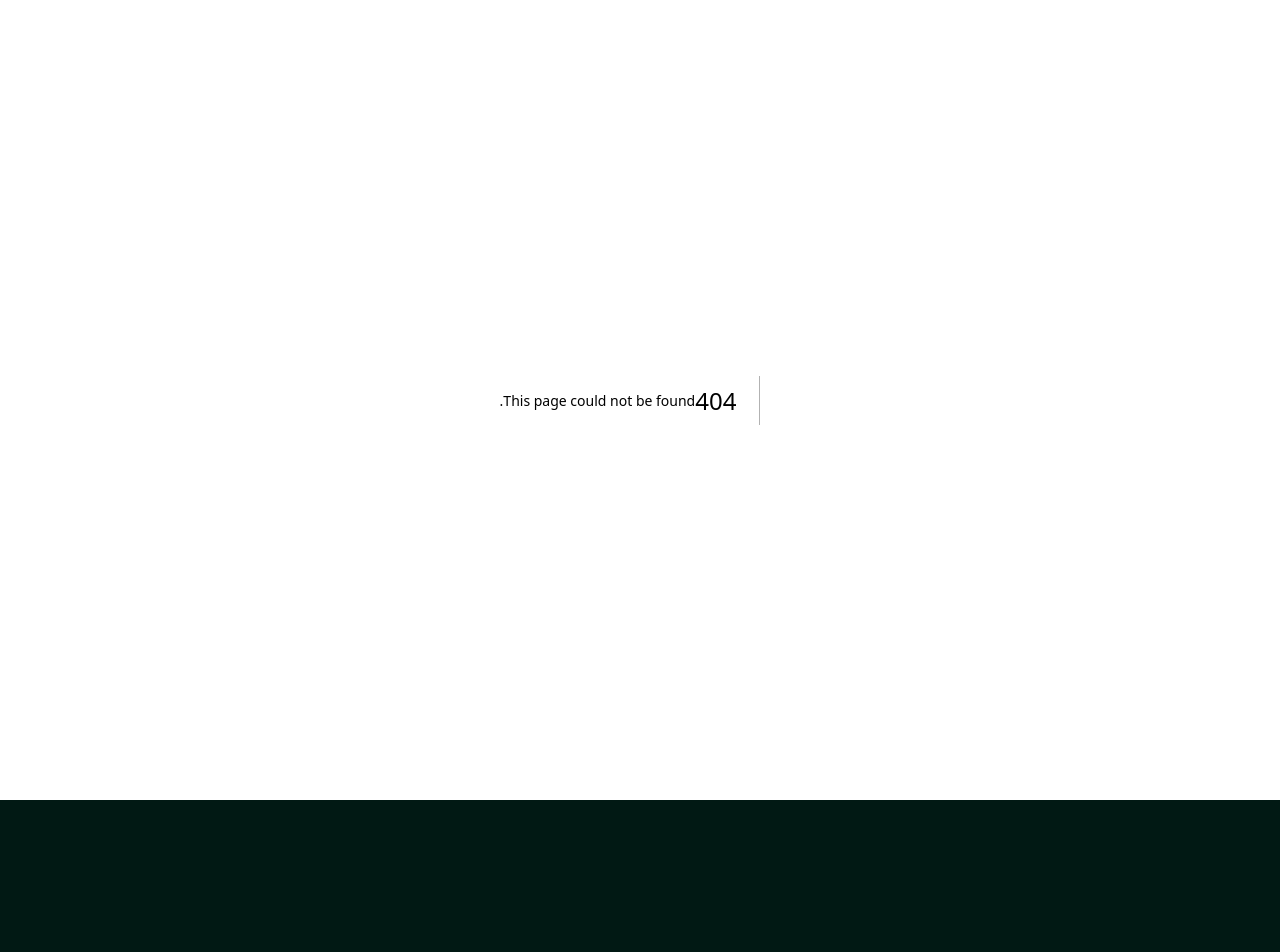
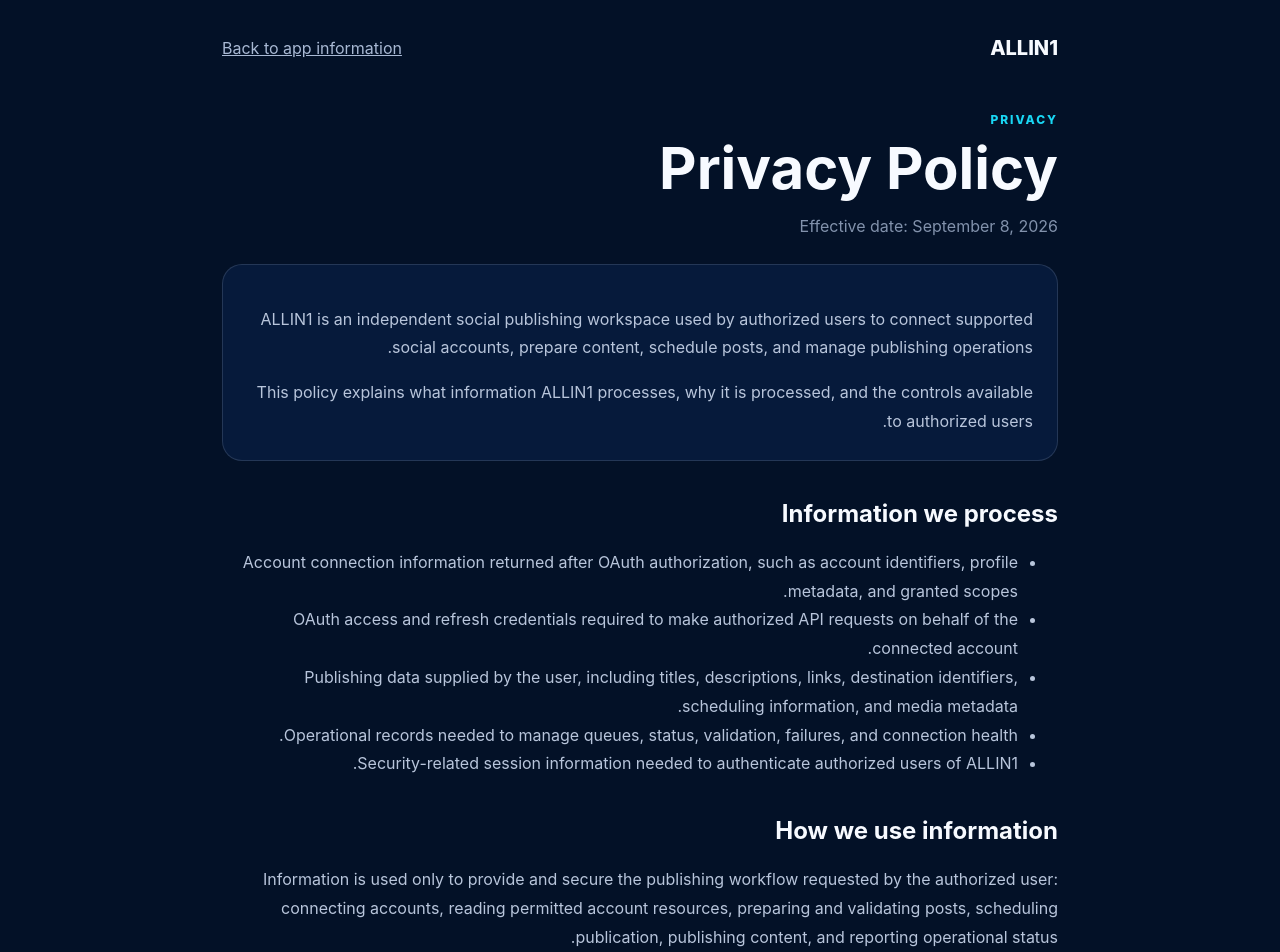
Before and after one commit to hma2026/Saudi800800, a Next.js app: page /allin1/privacy in a window 1280 px wide. Before the commit this address had no page. Shown: the top 952 px of the page. Before the commit the page ends 800 px from the top, so only its background shows below. Built offline with nearby package versions, Linux system fonts and the light colour scheme.

Commit message:
Add ALLIN1 privacy policy on public domain

```diff
--- /dev/null
+++ b/app/allin1/privacy/page.tsx
@@ -0,0 +1,66 @@
+import type { Metadata } from 'next';
+import Link from 'next/link';
+
+export const metadata: Metadata = {
+  title: 'Privacy Policy — ALLIN1',
+  description: 'Privacy Policy for the independent ALLIN1 social publishing application.',
+};
+
+const shell: React.CSSProperties = {minHeight:'100vh',background:'#031127',color:'#F7FAFF',fontFamily:'Inter, Arial, sans-serif'};
+const wrap: React.CSSProperties = {maxWidth:880,margin:'0 auto',padding:'36px 22px 72px'};
+const text: React.CSSProperties = {color:'#B8C5DB',lineHeight:1.8};
+
+export default function PrivacyPage(){
+  return <main style={shell}><div style={wrap}>
+    <nav style={{display:'flex',justifyContent:'space-between',alignItems:'center',gap:16,flexWrap:'wrap',marginBottom:52}}>
+      <Link href="/allin1" style={{color:'#F7FAFF',textDecoration:'none',fontWeight:800,fontSize:20}}>ALLIN1</Link>
+      <Link href="/allin1" style={{color:'#A9B9D4'}}>Back to app information</Link>
+    </nav>
+    <div style={{fontSize:12,fontWeight:800,letterSpacing:'.16em',color:'#19D7F4'}}>PRIVACY</div>
+    <h1 style={{fontSize:'clamp(38px,7vw,58px)',lineHeight:1.08,margin:'10px 0 10px'}}>Privacy Policy</h1>
+    <p style={{color:'#8292AC'}}>Effective date: September 8, 2026</p>
+
+    <div style={{marginTop:28,border:'1px solid rgba(169,185,212,.18)',background:'rgba(10,35,78,.55)',borderRadius:20,padding:24}}>
+      <p style={text}>ALLIN1 is an independent social publishing workspace used by authorized users to connect supported social accounts, prepare content, schedule posts, and manage publishing operations.</p>
+      <p style={{...text,marginBottom:0}}>This policy explains what information ALLIN1 processes, why it is processed, and the controls available to authorized users.</p>
+    </div>
+
+    <h2 style={{marginTop:38}}>Information we process</h2>
+    <ul style={text}>
+      <li>Account connection information returned after OAuth authorization, such as account identifiers, profile metadata, and granted scopes.</li>
+      <li>OAuth access and refresh credentials required to make authorized API requests on behalf of the connected account.</li>
+      <li>Publishing data supplied by the user, including titles, descriptions, links, destination identifiers, scheduling information, and media metadata.</li>
+      <li>Operational records needed to manage queues, status, validation, failures, and connection health.</li>
+      <li>Security-related session information needed to authenticate authorized users of ALLIN1.</li>
+    </ul>
+
+    <h2 style={{marginTop:38}}>How we use information</h2>
+    <p style={text}>Information is used only to provide and secure the publishing workflow requested by the authorized user: connecting accounts, reading permitted account resources, preparing and validating posts, scheduling publication, publishing content, and reporting operational status.</p>
+
+    <h2 style={{marginTop:38}}>Pinterest data</h2>
+    <p style={text}>When a user connects Pinterest, ALLIN1 requests only the scopes needed for the enabled Pinterest features. Pinterest credentials are handled server-side and are not stored in browser local storage or session storage. Users can disconnect Pinterest from ALLIN1, which removes the stored connection record used by the application.</p>
+
+    <h2 style={{marginTop:38}}>Credential protection</h2>
+    <p style={text}>OAuth credentials are stored in encrypted form and are decrypted only when an authorized server-side API operation requires them. Application secrets are not displayed in the ALLIN1 user interface.</p>
+
+    <h2 style={{marginTop:38}}>Sharing and sale of data</h2>
+    <p style={text}>ALLIN1 does not sell connected-account data. Data may be processed by infrastructure providers only as needed to host, secure, store, and operate the service, or transmitted to a social platform when carrying out an authorized publishing action.</p>
+
+    <h2 style={{marginTop:38}}>Retention and deletion</h2>
+    <p style={text}>Connection data is retained while the integration remains connected or while it is required for the requested service. An authorized user can disconnect a supported account from ALLIN1. Publishing records may also be removed from the application's queue by authorized users.</p>
+
+    <h2 style={{marginTop:38}}>Security</h2>
+    <p style={text}>ALLIN1 uses server-side authenticated sessions, origin checks for state-changing requests, one-time OAuth state values, encrypted credential storage, and restricted access to operational data. No system can guarantee absolute security, but the service is designed to minimize exposure of sensitive credentials.</p>
+
+    <h2 style={{marginTop:38}}>Third-party services</h2>
+    <p style={text}>Social platforms such as Pinterest process information under their own terms and privacy policies. ALLIN1's use of platform data is limited by the permissions granted by the account owner and the platform's developer requirements.</p>
+
+    <h2 style={{marginTop:38}}>Changes to this policy</h2>
+    <p style={text}>This policy may be updated when ALLIN1 adds integrations or materially changes how data is processed. The effective date shown above will be updated when material changes are made.</p>
+
+    <h2 style={{marginTop:38}}>Privacy requests</h2>
+    <p style={text}>Authorized users can use the account-management controls inside ALLIN1 to disconnect supported integrations. Additional privacy or deletion requests can be submitted through the administrative contact associated with the ALLIN1 application.</p>
+
+    <footer style={{marginTop:56,paddingTop:22,borderTop:'1px solid rgba(169,185,212,.16)',color:'#8292AC'}}>© 2026 ALLIN1 · <Link href="/allin1/terms" style={{color:'#8DE9FF'}}>Terms of Use</Link></footer>
+  </div></main>;
+}
```
